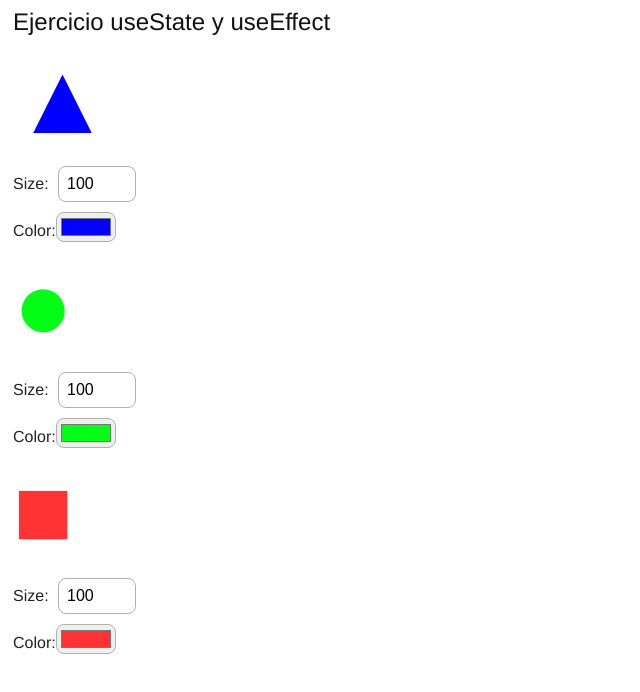
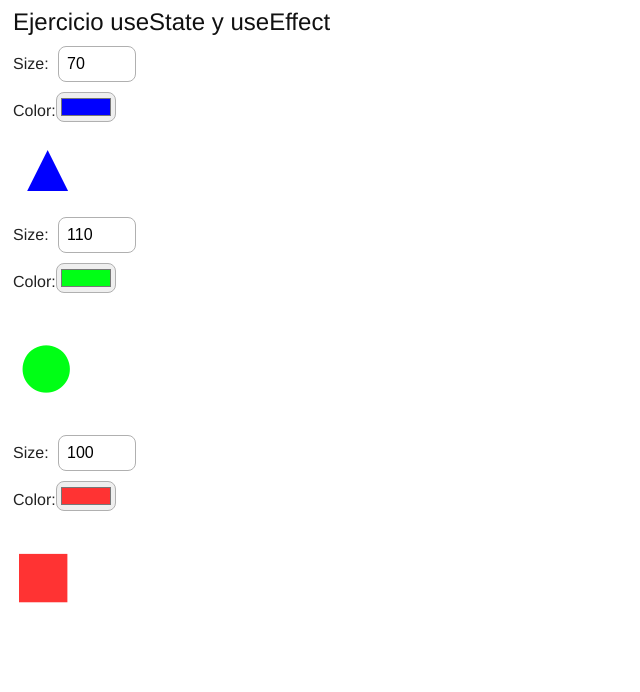
Before and after one commit to RogerRochoRibas/curso-react-avanzado, a React (Vite) app: page / in a window 1280 px wide. Shown: the top 692 px of the page, without its empty margins (0-640 px from the left). Built offline with nearby package versions, Linux system fonts and the light colour scheme.

Commit message:
size working

```diff
--- a/src/App.jsx
+++ b/src/App.jsx
@@ -1,16 +1,14 @@
 import { colors } from './styles/colors'
 import { dimensions } from './styles/dimensions'
 import { Text } from "./components/atoms"
-import { InteractiveShape} from "./components/molecules"
+import { ShapesPanel } from './components/organisms/ShapesPanel'
 
 function App() {
 
   return (
     <div className="App">
         <Text color={colors.font.title} fontSize={dimensions.xl}>Ejercicio useState y useEffect</Text>
-        <InteractiveShape defaultColor="#0000ff" defaultSize={100}>▲</InteractiveShape>
-        <InteractiveShape defaultColor="#00ff15" defaultSize={100}>●</InteractiveShape>
-        <InteractiveShape defaultColor="#FF3333" defaultSize={100}>■</InteractiveShape>
+        <ShapesPanel></ShapesPanel>
     </div>
   )
 }
--- a/src/components/atoms/NumberInput.jsx
+++ b/src/components/atoms/NumberInput.jsx
@@ -27,7 +27,7 @@ export const NumberInput = ({ type = "number", defaultValue = "100" , setSize })
       <NumberInputStyled
         type={type}
         defaultValue={defaultValue}
-        onChange={e => setSize(e.target.value)}
+        onChange={e => setSize(+e.target.value)}
       ></NumberInputStyled>
     </>
   );
--- a/src/components/molecules/InteractiveShape.jsx
+++ b/src/components/molecules/InteractiveShape.jsx
@@ -8,9 +8,6 @@ export const InteractiveShape = ({ children, defaultColor, defaultSize }) => {
 
   return (
     <>
-      <Text color={color} fontSize={size}>
-        {children}
-      </Text>
       <Text>
         Size: <NumberInput defaultValue={size} setSize={setSize}></NumberInput>
       </Text>
@@ -18,6 +15,9 @@ export const InteractiveShape = ({ children, defaultColor, defaultSize }) => {
         Color:
         <ColorInput defaultValue={color} setColor={setColor}></ColorInput>
       </Text>
+      <Text color={color} fontSize={size}>
+        {children}
+      </Text>
     </>
   );
 };
--- /dev/null
+++ b/src/components/organisms/ShapesPanel.jsx
@@ -0,0 +1,19 @@
+import React from "react";
+import { InteractiveShape } from "../molecules";
+
+export const ShapesPanel = () => {
+
+  return (
+    <>
+      <InteractiveShape defaultColor="#0000ff" defaultSize={70}>
+        ▲
+      </InteractiveShape>
+      <InteractiveShape defaultColor="#00ff15" defaultSize={110}>
+        ●
+      </InteractiveShape>
+      <InteractiveShape defaultColor="#FF3333" defaultSize={100}>
+        ■
+      </InteractiveShape>
+    </>
+  );
+};
```
